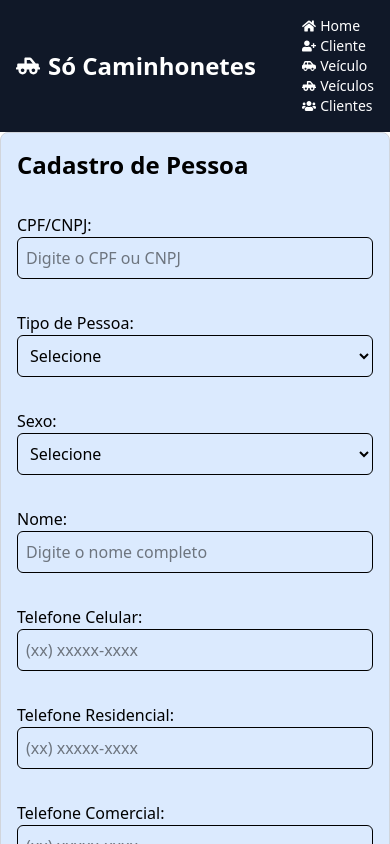
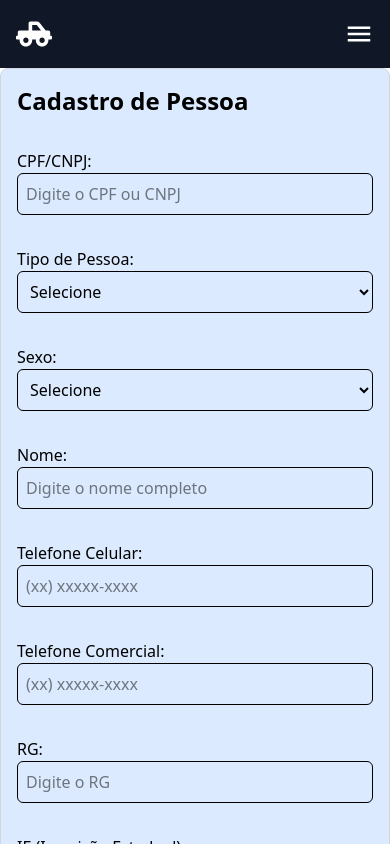
Before and after one commit to joseisaacpy/sistema-revenda-v2, a React (Vite) app in the folder client/: page /cadastro-cliente in a window 390 px wide. Shown: the top 844 px of the page. Built offline with nearby package versions, Linux system fonts and the light colour scheme.

Commit message:
feat: Remove campo de telefone_residencial do cadastro de clientes - Instala a lib de mascara de input - Adiciona responsividade no header da aplicação

```diff
--- a/client/src/Components/Header/index.jsx
+++ b/client/src/Components/Header/index.jsx
@@ -1,4 +1,10 @@
+// useState e useEffect pra controlar o estado de visualização do menu mobile
+import { useState, useEffect } from "react";
+
+// Link para navegação
 import { Link } from "react-router-dom";
+
+// Ícones
 import {
   FaHome,
   FaUserPlus,
@@ -7,15 +13,107 @@ import {
   FaUsers,
 } from "react-icons/fa";
 
+// Icone para menu burguer
+import { IoMdMenu } from "react-icons/io";
+
 const Header = () => {
+  // Estados
+  const [isMenuOpen, setIsMenuOpen] = useState(false); // Inicia com o menu fechado/false
+  // useEffect pra controlar o estado de visualização do menu mobile
+  useEffect(() => {
+    if (isMenuOpen) {
+      document.body.style.overflow = "hidden";
+    } else {
+      document.body.style.overflow = "auto";
+    }
+
+    return () => {
+      document.body.style.overflow = "auto";
+    };
+  }, [isMenuOpen]);
+
   return (
     <header>
-      <nav className="bg-gray-900 text-white p-4 flex items-center justify-between">
+      {/* Barra de navegação */}
+      <nav className="bg-gray-900 text-white p-4 flex items-center justify-between md:justify-around">
+        {/* Logo */}
         <Link to="/" className="flex items-center gap-2">
-          <FaTruckPickup size={24} />
-          <h1 className="text-2xl font-bold">Só Caminhonetes</h1>
+          <FaTruckPickup className="text-4xl" />
+          <h1 className="hidden md:block text-2xl font-bold">
+            Só Caminhonetes
+          </h1>
         </Link>
-        <ul className="none md:flex gap-6 text-sm">
+
+        {/* Button menu burguer mobile */}
+        <button
+          className="md:hidden"
+          onClick={() => {
+            setIsMenuOpen(true);
+          }}
+          aria-label="Abrir menu"
+        >
+          <IoMdMenu className="text-3xl" />
+        </button>
+
+        {/* Se o estado do menu for true, mostra o menu mobile com os links e que cobre a tela */}
+        {isMenuOpen && (
+          <div className="fixed top-0 left-0 w-full h-full bg-gray-900 text-white flex flex-col items-center justify-center z-50 space-y-6 transition-opacity duration-300">
+            {/* Botão para fechar o menu */}
+            <button
+              onClick={() => setIsMenuOpen(false)}
+              className="absolute top-4 right-4 text-3xl"
+              aria-label="Fechar menu"
+            >
+              &times;
+            </button>
+
+            {/* Links do menu */}
+            {/* Onclick em todos os links para fechar o menu ao clicar */}
+            <Link
+              onClick={() => setIsMenuOpen(false)}
+              to="/"
+              className="text-xl"
+            >
+              <FaHome className="inline mr-2" />
+              Home
+            </Link>
+            <Link
+              onClick={() => setIsMenuOpen(false)}
+              to="/cadastro-cliente"
+              className="text-xl"
+            >
+              <FaUserPlus className="inline mr-2" />
+              Cliente
+            </Link>
+            <Link
+              onClick={() => setIsMenuOpen(false)}
+              to="/cadastro-veiculo"
+              className="text-xl"
+            >
+              <FaCarSide className="inline mr-2" />
+              Veículo
+            </Link>
+            <Link
+              onClick={() => setIsMenuOpen(false)}
+              to="/veiculos"
+              className="text-xl"
+            >
+              <FaTruckPickup className="inline mr-2" />
+              Veículos
+            </Link>
+            <Link
+              onClick={() => setIsMenuOpen(false)}
+              to="/clientes"
+              className="text-xl"
+            >
+              <FaUsers className="inline mr-2" />
+              Clientes
+            </Link>
+          </div>
+        )}
+
+        {/* Ul */}
+        <ul className="hidden md:flex gap-6 text-sm" id="menu">
           <li>
             <Link className="flex items-center gap-1 hover:underline" to="/">
               <FaHome />
--- a/client/src/Pages/CadastroCliente/index.jsx
+++ b/client/src/Pages/CadastroCliente/index.jsx
@@ -1,6 +1,8 @@
 import { useState } from "react";
 // Para notificações
 import { ToastContainer, toast } from "react-toastify";
+// Para criar máscara nos inputs
+import InputMask from "react-input-mask";
 
 const CadastroClientes = () => {
   // Estado para armazenar os dados (todos os campos iniciam vazios)
@@ -10,7 +12,6 @@ const CadastroClientes = () => {
     sexo: "",
     nome: "",
     telefone_celular: "",
-    telefone_residencial: "",
     telefone_comercial: "",
     rg: "",
     ie: "",
@@ -94,7 +95,6 @@ const CadastroClientes = () => {
           sexo: "",
           nome: "",
           telefone_celular: "",
-          telefone_residencial: "",
           telefone_comercial: "",
           rg: "",
           ie: "",
@@ -203,20 +203,6 @@ const CadastroClientes = () => {
           id="telefone_celular"
           name="telefone_celular"
           value={formData.telefone_celular}
-          minLength={10}
-          maxLength={15}
-          placeholder="(xx) xxxxx-xxxx"
-          onChange={handleChange}
-        />
-      </div>
-
-      <div className="flex flex-col">
-        <label htmlFor="telefone_residencial">Telefone Residencial:</label>
-        <input
-          className="border p-2 rounded-md"
-          id="telefone_residencial"
-          name="telefone_residencial"
-          value={formData.telefone_residencial}
           minLength={10}
           maxLength={15}
           placeholder="(xx) xxxxx-xxxx"
--- a/package.json
+++ b/package.json
@@ -17,6 +17,7 @@
     "concurrently": "^9.2.0"
   },
   "dependencies": {
-    "react-icons": "^5.5.0"
+    "react-icons": "^5.5.0",
+    "react-input-mask": "^2.0.4"
   }
 }
```
Also changed, not shown: 2 other files (tests, documents, lock files or other folders).
